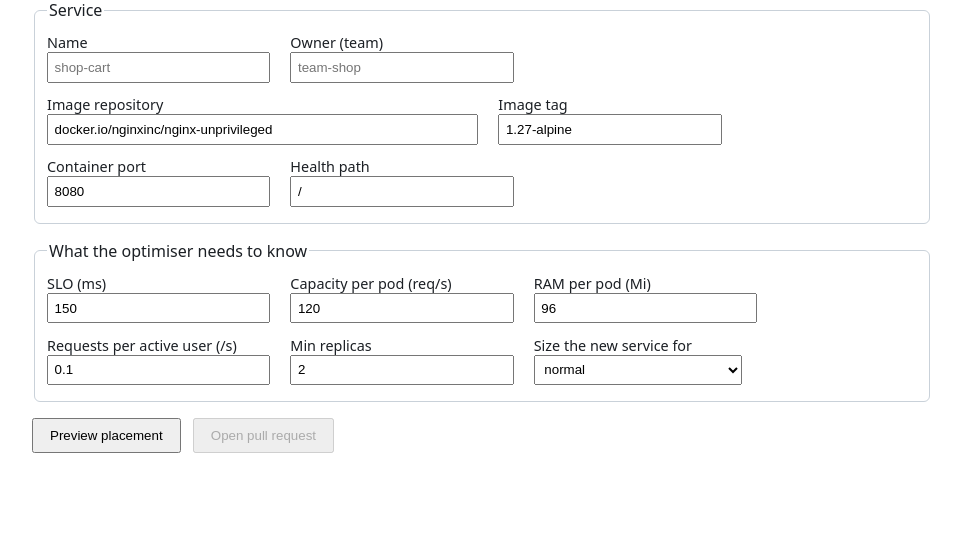
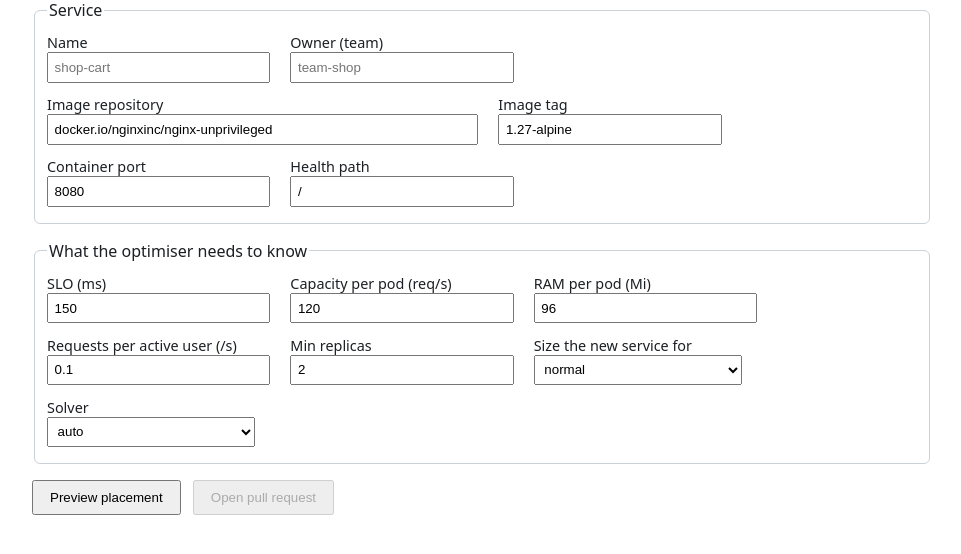
Before and after one commit to QuanTran2510/NT548-app-repo, a Flask app: page /portal in a window 1280 px wide. Shown: the part 230-784 px from the top of the page, without its empty margins (158-1119 px from the left). Run offline with Flask 3, Linux system fonts and the light colour scheme.

Commit message:
feat: add solver selection option to portal

```diff
--- a/app.py
+++ b/app.py
@@ -70,7 +70,8 @@ def create_app():
     def _portal_request():
         body = request.get_json(silent=True) or {}
         scenario = body.pop("scenario", "normal")
-        return body, scenario
+        solver = body.pop("solver", "auto")
+        return body, scenario, solver
 
     def _portal_unexpected(e):
         """Never a bare HTML 500: the page must be able to show what went wrong. Details go to the pod log."""
@@ -80,15 +81,15 @@ def create_app():
 
     @app.post("/api/portal/preview")
     def portal_preview():
-        spec, scenario = _portal_request()
+        spec, scenario, solver = _portal_request()
         try:
             if scenario not in list_scenarios():
                 raise PortalError(f"unknown scenario '{scenario}'; choose one of {list(list_scenarios())}")
             if PORTAL_REPO:
                 out = with_clone(PORTAL_REPO, PORTAL_TOKEN,
-                                 lambda p: preview_in_repo(spec, scenario, load_catalog(p / CATALOG_REL), repo_dir=p))
+                                 lambda p: preview_in_repo(spec, scenario, load_catalog(p / CATALOG_REL), solver=solver, repo_dir=p))
             else:
-                out = preview_in_repo(spec, scenario, {})   # no repo configured: an empty platform
+                out = preview_in_repo(spec, scenario, {}, solver=solver)   # no repo configured: an empty platform
             return jsonify({"ok": True, "preview": out})
         except PortalError as e:
             return jsonify({"ok": False, "errors": e.messages}), 400
@@ -99,12 +100,12 @@ def create_app():
     def portal_submit():
         if not (PORTAL_REPO and PORTAL_TOKEN):
             return jsonify({"ok": False, "errors": ["the portal cannot open pull requests: PORTAL_REPO / GITHUB_TOKEN are not configured"]}), 503
-        spec, scenario = _portal_request()
+        spec, scenario, solver = _portal_request()
         try:
             if scenario not in list_scenarios():
                 raise PortalError(f"unknown scenario '{scenario}'; choose one of {list(list_scenarios())}")
             branch, url = with_clone(PORTAL_REPO, PORTAL_TOKEN,
-                                     lambda p: onboard(spec, scenario, p, github_open_pr(PORTAL_REPO, PORTAL_TOKEN), token=PORTAL_TOKEN))
+                                     lambda p: onboard(spec, scenario, p, github_open_pr(PORTAL_REPO, PORTAL_TOKEN), solver=solver, token=PORTAL_TOKEN))
             if not branch:
                 raise PortalError("nothing to propose: the config-repo already contains this service")
             return jsonify({"ok": True, "branch": branch, "pull_request": url})
--- a/templates/portal.html
+++ b/templates/portal.html
@@ -30,6 +30,7 @@
  <label>Requests per active user (/s)<input id="rps_per_active_user" type="number" step="0.01" value="0.1"></label>
  <label>Min replicas<input id="min_replicas" type="number" value="2"></label>
  <label>Size the new service for<select id="scenario">{% for s in scenarios %}<option {{ "selected" if s == "normal" else "" }}>{{ s }}</option>{% endfor %}</select></label>
+ <label>Solver<select id="solver"><option value="auto">auto</option><option value="ilp">ilp</option><option value="greedy">greedy</option><option value="exhaustive">exhaustive</option></select></label>
 </fieldset>
 <button id="preview">Preview placement</button>
 <button id="submit" {% if not can_submit %}disabled title="PORTAL_REPO / GITHUB_TOKEN are not configured"{% endif %}>Open pull request</button>
@@ -41,7 +42,8 @@ function spec() {
   const n = id => $(id).value;
   return {name: n("name"), owner: n("owner"), image: {repository: n("repo"), tag: n("tag")}, port: n("port"),
           health_path: n("health_path"), slo_ms: n("slo_ms"), capacity: n("capacity"), mem_mi: n("mem_mi"),
-          rps_per_active_user: n("rps_per_active_user"), min_replicas: n("min_replicas"), scenario: n("scenario")};
+          rps_per_active_user: n("rps_per_active_user"), min_replicas: n("min_replicas"), scenario: n("scenario"),
+          solver: n("solver")};
 }
 async function call(path) {
   $("out").innerHTML = "<p class='muted'>working... (cloning the config-repo and solving takes a few seconds)</p>";
```
